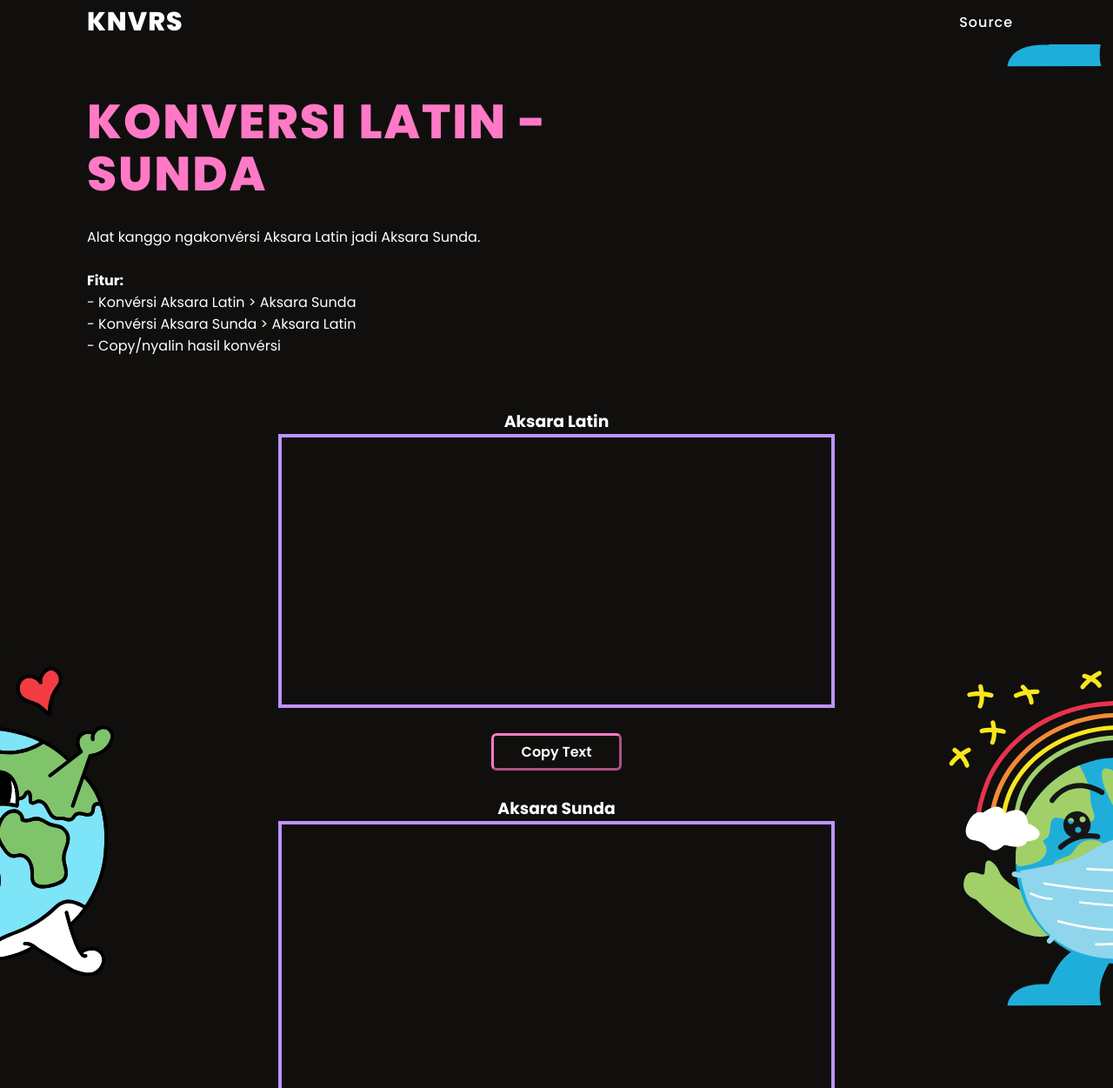
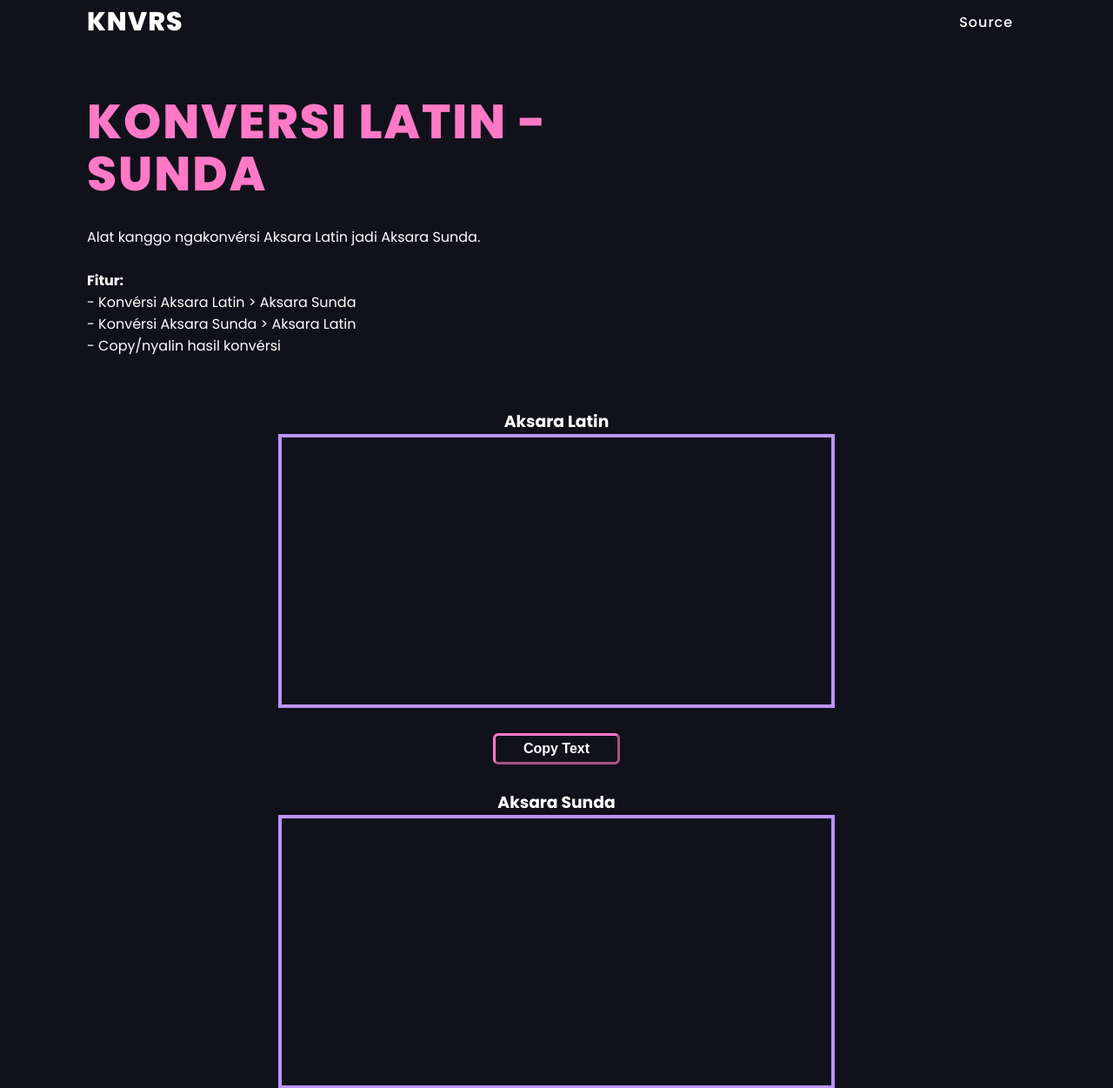
Before and after one commit to laymoth/knvrs, a plain HTML site: page index.html in a window 1280 px wide. Shown: the top 1251 px of the page at 87% size. Drawn offline with Linux system fonts and the light colour scheme.

Commit message:
Remove background image

```diff
--- a/src/css/style.css
+++ b/src/css/style.css
@@ -2,14 +2,13 @@
 
 *{
   color: #ffffff;
-  background: transparent;
   margin: 0;
   padding: 0;
+  background-color: #11111b;
   box-sizing: border-box;
 }
 
 html {
-  background: url("../img/bg.svg") center center fixed;
   font-family: "Poppins", sans-serif;
   scroll-behavior: smooth;
 }
@@ -34,7 +33,7 @@ header{
   position: fixed;
   top: 0;
   width: 100%;
-  background: #100F0D;
+  background: #11111b;
   padding: 3px 100px;
   display: flex;
   justify-content: space-between;
@@ -60,7 +59,6 @@ header .logo{
 #footer a {
   color: #ff79c6;
   background-clip:text;
-  font-family: var(--font);
   text-decoration:none;
 }
 
@@ -80,7 +78,7 @@ header .navigation a:not(:last-child){
 }
 
 header .navigation a:hover{
-  background: #ff79c6;
+  background: #74c7ec;
 }
 
 fieldset {
@@ -90,7 +88,6 @@ fieldset {
 }
 
 .button {
-  font-family: "Poppins", sans-serif;
   color: white;
   padding: 6px 32px;
   text-align: center;
```
Also changed, not shown: src/img/bg.svg (deleted).
